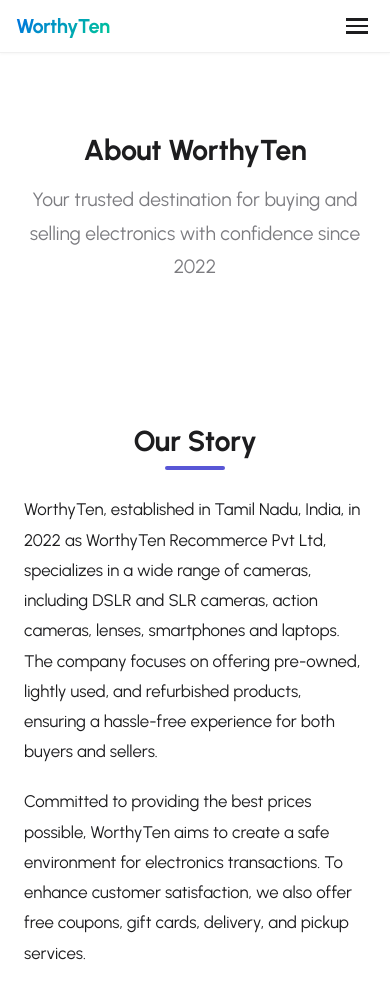
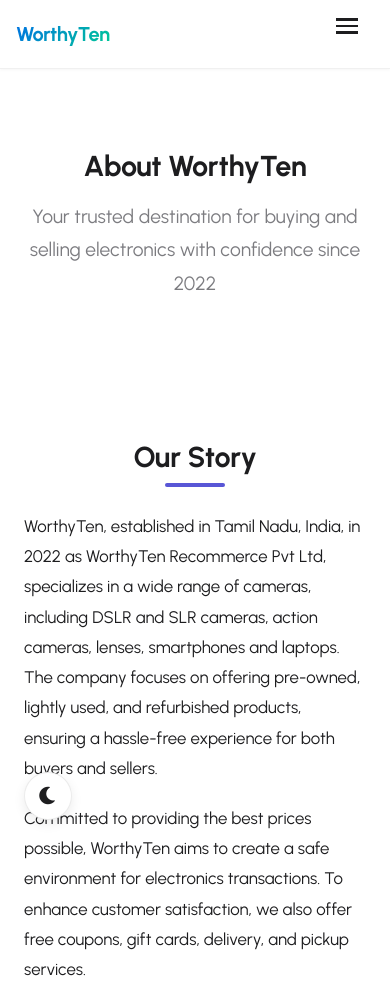
Before and after one commit to Sanjesh-S/WorthyTen-Ecommerce-Live, a website built with Vite: page about.html in a window 390 px wide. Shown: the top 987 px of the page. Built offline with nearby package versions, Linux system fonts and the light colour scheme.

Commit message:
Add dark mode, animations, mobile-ux to all pages

```diff
--- a/about.html
+++ b/about.html
@@ -31,8 +31,13 @@
     <link href="https://fonts.googleapis.com/css2?family=Urbanist:wght@400;500;600;700&display=swap" rel="stylesheet" />
     <link href="https://cdnjs.cloudflare.com/ajax/libs/font-awesome/6.0.0-beta3/css/all.min.css" rel="stylesheet" />
     <link href="css/style.css" rel="stylesheet" />
+    <link href="css/dark-mode.css" rel="stylesheet" />
+    <link href="css/animations.css" rel="stylesheet" />
+    <link href="css/mobile-ux.css" rel="stylesheet" />
     <script src="js/logger.js"></script>
     <script src="js/accessibility.js"></script>
+    <script src="js/theme-toggle.js"></script>
+    <script src="js/pwa-install.js" defer></script>
     <style>
         .about-hero {
             background: linear-gradient(135deg, var(--primary) 0%, #2d6db5 100%);
```
Also changed, not shown: accessories.html (+5 -0 lines), account.html (+5 -0 lines), admin.html (+5 -0 lines), assessment.html (+5 -0 lines), functional-issues.html (+5 -0 lines), login.html (+5 -0 lines), physical-condition.html (+5 -0 lines), quote.html (+5 -0 lines), summary.html (+5 -0 lines), warranty.html (+6 -0 lines).
